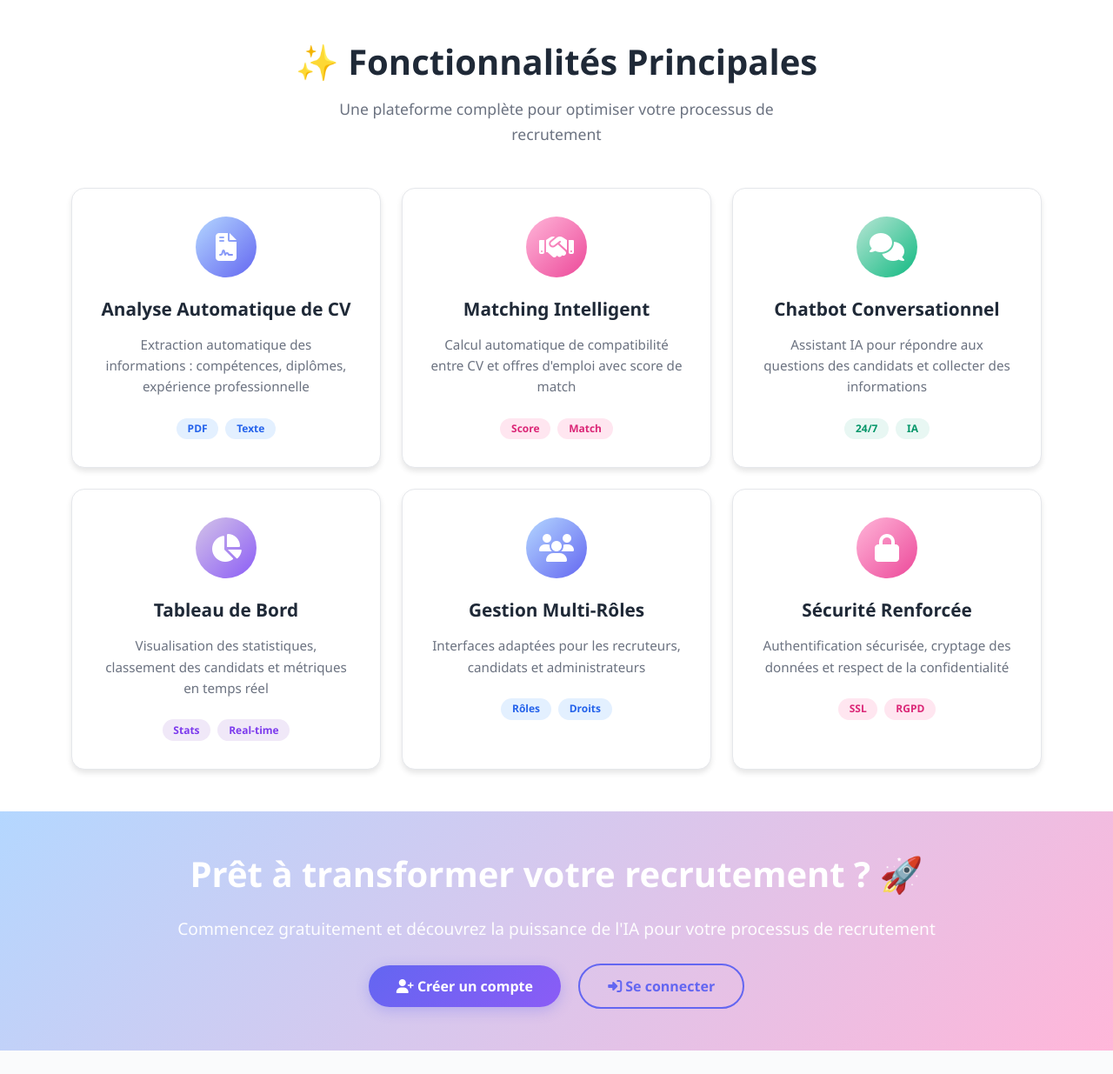
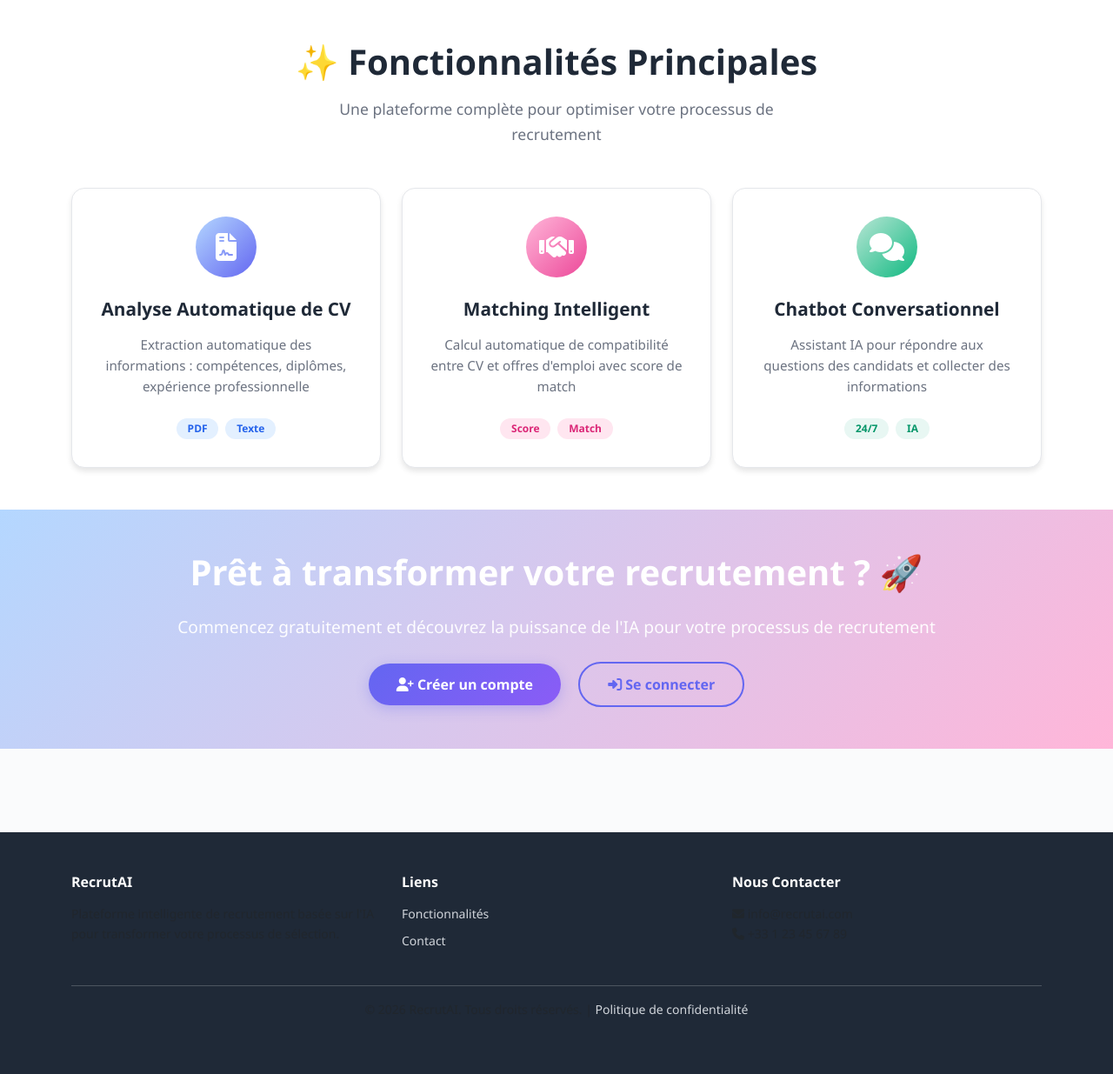
Before and after one commit to asmaaa6/recrutement, a Flask app: page / in a window 1280 px wide. Shown: the part 881-2116 px from the top of the page at 87% size. Run offline with Flask 3, Linux system fonts and the light colour scheme; some libraries are stand-ins or nearby versions.

Commit message:
mise a jour

```diff
--- a/templates/index.html
+++ b/templates/index.html
@@ -144,50 +144,11 @@
                     </div>
                 </div>
 
-                <!-- Feature 4 -->
-                <div class="col-md-6 col-lg-4">
-                    <div class="feature-card">
-                        <div class="feature-icon icon-pastel-purple">
-                            <i class="fas fa-chart-pie"></i>
-                        </div>
-                        <h4>Tableau de Bord</h4>
-                        <p>Visualisation des statistiques, classement des candidats et métriques en temps réel</p>
-                        <div class="feature-tags">
-                            <span class="badge bg-light-purple">Stats</span>
-                            <span class="badge bg-light-purple">Real-time</span>
-                        </div>
-                    </div>
-                </div>
 
-                <!-- Feature 5 -->
-                <div class="col-md-6 col-lg-4">
-                    <div class="feature-card">
-                        <div class="feature-icon icon-pastel-blue">
-                            <i class="fas fa-users"></i>
-                        </div>
-                        <h4>Gestion Multi-Rôles</h4>
-                        <p>Interfaces adaptées pour les recruteurs, candidats et administrateurs</p>
-                        <div class="feature-tags">
-                            <span class="badge bg-light-blue">Rôles</span>
-                            <span class="badge bg-light-blue">Droits</span>
-                        </div>
-                    </div>
-                </div>
 
-                <!-- Feature 6 -->
-                <div class="col-md-6 col-lg-4">
-                    <div class="feature-card">
-                        <div class="feature-icon icon-pastel-pink">
-                            <i class="fas fa-lock"></i>
-                        </div>
-                        <h4>Sécurité Renforcée</h4>
-                        <p>Authentification sécurisée, cryptage des données et respect de la confidentialité</p>
-                        <div class="feature-tags">
-                            <span class="badge bg-light-pink">SSL</span>
-                            <span class="badge bg-light-pink">RGPD</span>
-                        </div>
-                    </div>
-                </div>
+
+
+
             </div>
         </div>
     </section>
```
